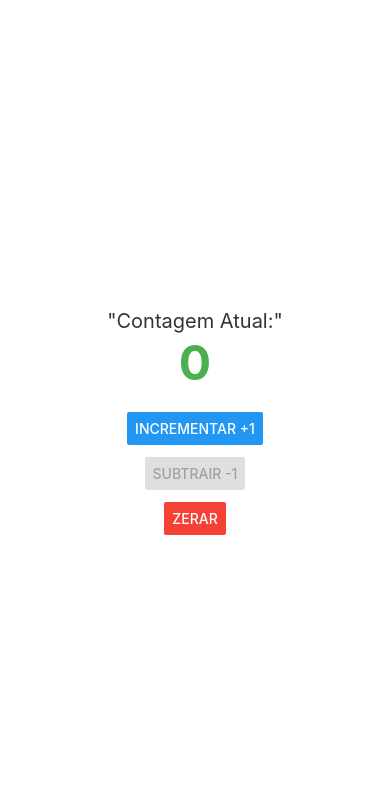
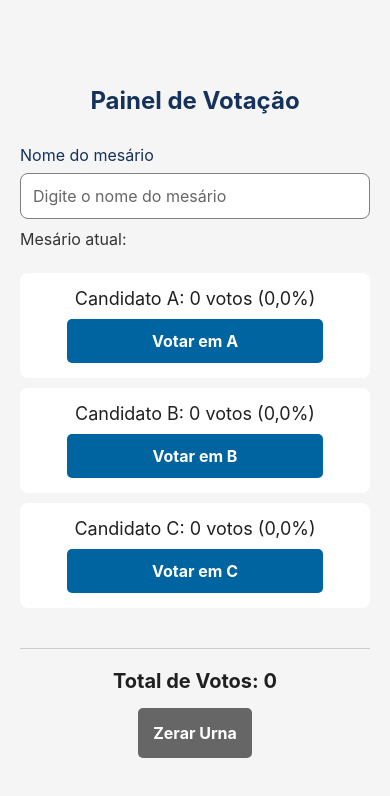
Before and after one commit to Bern4rdo21/Trabalho-meu-primeiro-app, a React Native app: screen / in a window 390 px wide. Shown: the top 796 px of the page. Built offline with nearby package versions, Linux system fonts and the light colour scheme.

Commit message:
feat: implementa simulador de votacao da pratica 04

```diff
--- a/App.js
+++ b/App.js
@@ -1,50 +1,72 @@
 import React, { useState } from "react";
-import { Text, View, Button, StyleSheet } from "react-native";
-export default function Contador() {
-const [contagem, setContagem] = useState(0);
-return (
-<View style={styles.container}>
-<Text style={styles.titulo}>"Contagem Atual:"</Text>
-<Text style={styles.numero}>{contagem}</Text>
-<Button
-title="Incrementar +1"
-onPress={() => setContagem((valorAtual) => valorAtual + 1)}
-/>
-<View style={styles.espacoBotao}>
-<Button
-title="Subtrair -1"
-onPress={() => setContagem((valorAtual) => Math.max(0, valorAtual - 1))}
-disabled={contagem === 0}
-/>
-</View>
-<View style={styles.espacoBotao}>
-<Button
-title="Zerar"
-onPress={() => setContagem(0)}
-color="#f44336"
-/>
-</View>
-</View>
-);
+import { ScrollView, StyleSheet, Text, TextInput, TouchableOpacity, View } from "react-native";
+
+export default function UrnaEletronica() {
+  // Passo 1: estados independentes para os candidatos.
+  const [votosA, setVotosA] = useState(0);
+  const [votosB, setVotosB] = useState(0);
+  const [votosC, setVotosC] = useState(0);
+  const [nomeMesario, setNomeMesario] = useState("");
+
+  // Passo 3: dados derivados, sem criar estados adicionais.
+  const totalVotos = votosA + votosB + votosC;
+  const porcentagem = (votos) =>
+    (totalVotos === 0 ? 0 : (votos / totalVotos) * 100).toFixed(1).replace(".", ",");
+
+  function zerarUrna() {
+    setVotosA(0);
+    setVotosB(0);
+    setVotosC(0);
+  }
+
+  // Passo 2: callbacks para incrementar com base no estado anterior.
+  const candidatos = [
+    { nome: "A", votos: votosA, votar: () => setVotosA((prev) => prev + 1) },
+    { nome: "B", votos: votosB, votar: () => setVotosB((prev) => prev + 1) },
+    { nome: "C", votos: votosC, votar: () => setVotosC((prev) => prev + 1) },
+  ];
+
+  return (
+    <ScrollView style={styles.tela} contentContainerStyle={styles.container} keyboardShouldPersistTaps="handled">
+      <View style={styles.painel}>
+        <Text style={styles.titulo}>Painel de Votação</Text>
+        <Text style={styles.rotulo}>Nome do mesário</Text>
+        <TextInput style={styles.input} value={nomeMesario} onChangeText={setNomeMesario}
+          placeholder="Digite o nome do mesário" placeholderTextColor="#666666"
+          accessibilityLabel="Nome do mesário" autoCapitalize="words" />
+        <Text style={styles.mesario}>Mesário atual: {nomeMesario}</Text>
+        {candidatos.map(({ nome, votos, votar }) => (
+          <View key={nome} style={styles.candidatoContainer}>
+            <Text style={styles.nomeCandidato}>Candidato {nome}: {votos} votos ({porcentagem(votos)}%)</Text>
+            <TouchableOpacity style={styles.botaoVotar} onPress={votar} accessibilityRole="button">
+              <Text style={styles.textoBotao}>Votar em {nome}</Text>
+            </TouchableOpacity>
+          </View>
+        ))}
+        <View style={styles.rodape}>
+          <Text style={styles.totalTexto} accessibilityLiveRegion="polite">Total de Votos: {totalVotos}</Text>
+          <TouchableOpacity style={styles.botaoZerar} onPress={zerarUrna} accessibilityRole="button">
+            <Text style={styles.textoBotao}>Zerar Urna</Text>
+          </TouchableOpacity>
+        </View>
+      </View>
+    </ScrollView>
+  );
 }
+
 const styles = StyleSheet.create({
-container: {
-flex: 1,
-justifyContent: "center",
-alignItems: "center",
-backgroundColor: "#ffffff"
-},
-titulo: {
-fontSize: 20,
-color: "#333333"
-},
-numero: {
-fontSize: 48,
-fontWeight: "bold",
-color: "#4caf50",
-marginBottom: 20
-},
-espacoBotao: {
-marginTop: 12
-}
+  tela: { flex: 1, backgroundColor: "#F5F5F5" },
+  container: { flexGrow: 1, justifyContent: "center", alignItems: "center", paddingHorizontal: 20, paddingVertical: 56 },
+  painel: { width: "100%", maxWidth: 480 },
+  titulo: { fontSize: 24, fontWeight: "bold", marginBottom: 30, color: "#14325A", textAlign: "center" },
+  rotulo: { fontSize: 16, color: "#14325A", marginBottom: 8 },
+  input: { borderWidth: 1, borderColor: "#808080", borderRadius: 8, padding: 12, fontSize: 16, color: "#202020", backgroundColor: "#FFFFFF" },
+  mesario: { fontSize: 16, color: "#333333", marginTop: 10, marginBottom: 24 },
+  candidatoContainer: { width: "100%", backgroundColor: "#FFFFFF", padding: 15, borderRadius: 8, marginBottom: 10, alignItems: "center", elevation: 2 },
+  nomeCandidato: { fontSize: 18, marginBottom: 10, color: "#202020", textAlign: "center" },
+  botaoVotar: { backgroundColor: "#0064A0", padding: 12, borderRadius: 5, width: "80%", alignItems: "center", minHeight: 44, justifyContent: "center" },
+  textoBotao: { color: "#FFFFFF", fontWeight: "bold", fontSize: 16 },
+  rodape: { marginTop: 30, alignItems: "center", width: "100%", borderTopWidth: 1, borderColor: "#CCCCCC", paddingTop: 20 },
+  totalTexto: { fontSize: 20, fontWeight: "bold", marginBottom: 15, color: "#202020" },
+  botaoZerar: { backgroundColor: "#666666", padding: 15, borderRadius: 5 },
 });
```
Also changed, not shown: 1 other file (tests, documents, lock files or other folders).
